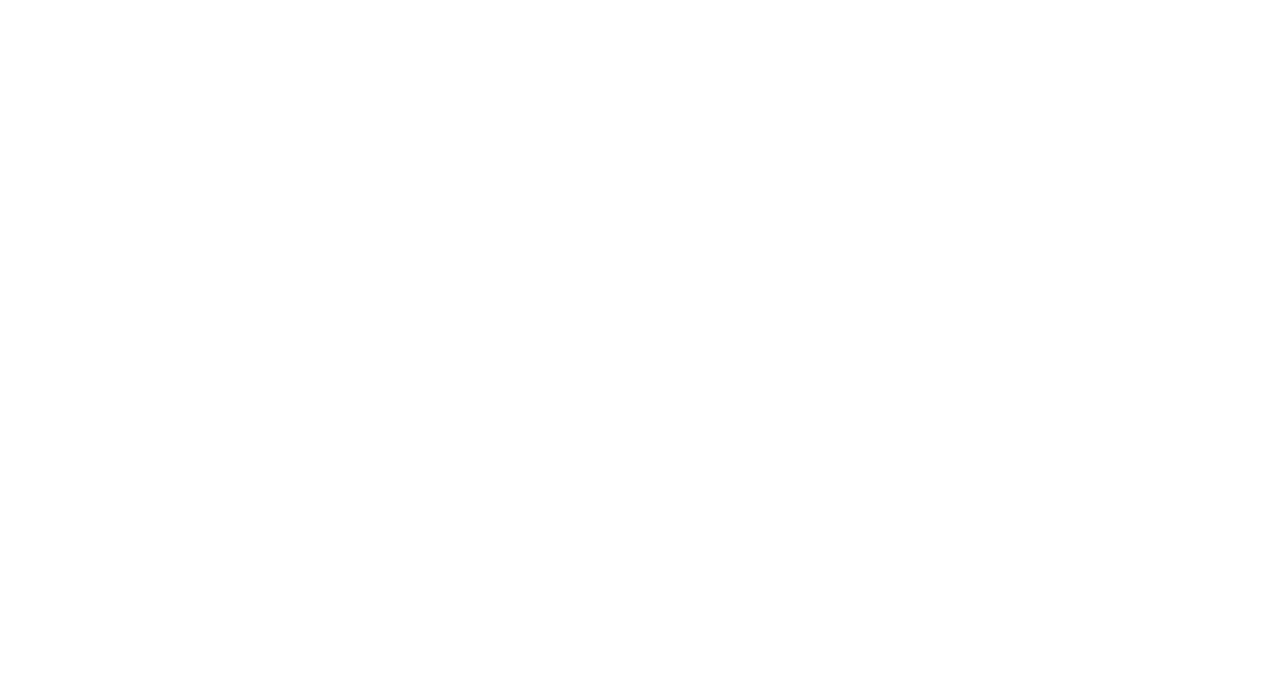
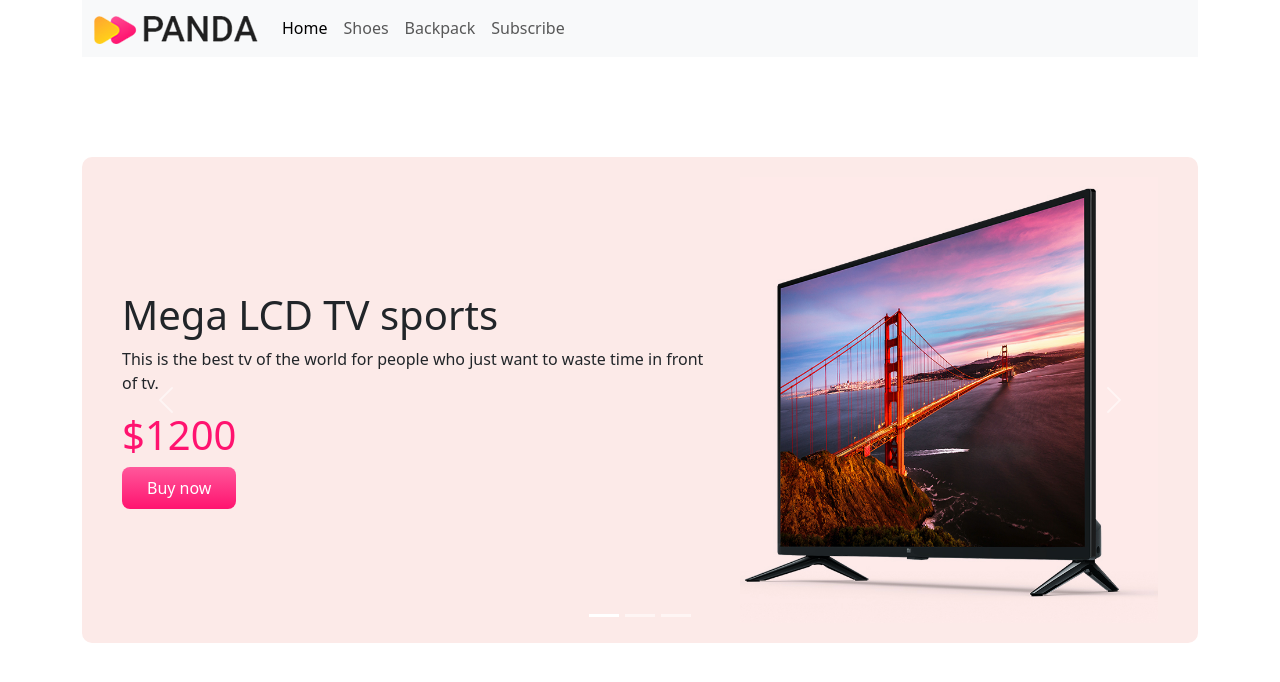
Before and after one commit to mahamudul001/panda-commerce, a plain HTML site: page index.html in a window 1280 px wide. Drawn offline with nearby package versions, Linux system fonts and the light colour scheme.

Commit message:
carousel done

```diff
--- a/index.html
+++ b/index.html
@@ -1,13 +1,104 @@
-<!DOCTYPE html>
+<!doctype html>
 <html lang="en">
   <head>
-  <meta charset="UTF-8">
-  <meta http-equiv="X-UA-Compatible" content="IE=edge">
-  <meta name="viewport" content="width=device-width, initial-scale=1.0">
+    <meta charset="utf-8">
+    <meta name="viewport" content="width=device-width, initial-scale=1">
     <title>Panda-commerce</title>
+    <link href="https://cdn.jsdelivr.net/npm/bootstrap@5.3.0/dist/css/bootstrap.min.css" rel="stylesheet" integrity="sha384-9ndCyUaIbzAi2FUVXJi0CjmCapSmO7SnpJef0486qhLnuZ2cdeRhO02iuK6FUUVM" crossorigin="anonymous">
     <link rel="stylesheet" href="style.css">
   </head>
   <body>
 
+<div class="container">
+  <nav class="navbar navbar-expand-lg bg-body-tertiary">
+    <div class="container-fluid">
+      <a class="navbar-brand" href="#">
+        <img src="images/logo.png" alt="">
+      </a>
+      <button class="navbar-toggler" type="button" data-bs-toggle="collapse" data-bs-target="#navbarNav" aria-controls="navbarNav" aria-expanded="false" aria-label="Toggle navigation">
+        <span class="navbar-toggler-icon"></span>
+      </button>
+      <div class="collapse navbar-collapse" id="navbarNav">
+        <ul class="navbar-nav">
+          <li class="nav-item">
+            <a class="nav-link active" aria-current="page" href="#">Home</a>
+          </li>
+          <li class="nav-item">
+            <a class="nav-link" href="#shoes">Shoes</a>
+          </li>
+          <li class="nav-item">
+            <a class="nav-link" href="#backpack">Backpack</a>
+          </li>
+          <li class="nav-item">
+            <a class="nav-link" href="#subscribe">Subscribe</a>
+          </li>
+        </ul>
+      </div>
+    </div>
+  </nav>
+</div>
+
+<div class="container">
+  <div id="carouselExampleIndicators" class="carousel slide">
+    <div class="carousel-indicators">
+      <button type="button" data-bs-target="#carouselExampleIndicators" data-bs-slide-to="0" class="active" aria-current="true" aria-label="Slide 1"></button>
+      <button type="button" data-bs-target="#carouselExampleIndicators" data-bs-slide-to="1" aria-label="Slide 2"></button>
+      <button type="button" data-bs-target="#carouselExampleIndicators" data-bs-slide-to="2" aria-label="Slide 3"></button>
+    </div>
+    <div class="carousel-inner orange-bg">
+      <div class="carousel-item active">
+        <div class="row align-items-center">
+          <div class="col-md-7">
+            <h1>Mega LCD TV sports</h1>
+            <p>This is the best tv of the world for people who just want to waste time in front of tv.</p>
+            <h1 class="price">$1200</h1>
+            <button class="buy-now-button">Buy now</button>
+          </div>
+          <div class="col-md-5">
+            <img src="images/banner-images/tv.png" class="d-block w-100" alt="...">
+          </div>
+        </div>
+      </div>
+      <div class="carousel-item">
+       <div class="row align-items-center">
+        <div class="col-md-7">
+          <h1>Cool dude Headphone</h1>
+          <p>This is the best headphone of the world for people who just want to waste time in front of headphone.</p>
+          <h1 class="price">$420</h1>
+          <button class="buy-now-button">Buy now</button>
+        </div>
+        <div class="col-md-5">
+          <img src="images/banner-images/headphone.png" class="d-block w-100" alt="...">
+        </div>
+       </div>
+      </div>
+      <div class="carousel-item">
+        <div class="row align-items-center">
+          <div class="col-md-7">
+            <h1>X-BOX for your living Room</h1>
+            <p>This is the best xbox of the world for people who just want to waste time in front of X-BOX.</p>
+            <h1 class="price">$600</h1>
+            <button class="buy-now-button">Buy now</button>
+          </div>
+          <div class="col-md-5">
+            <img src="images/banner-images/xbox.png" class="d-block w-100" alt="...">
+          </div>
+        </div>
+      </div>
+    </div>
+    <button class="carousel-control-prev" type="button" data-bs-target="#carouselExampleIndicators" data-bs-slide="prev">
+      <span class="carousel-control-prev-icon" aria-hidden="true"></span>
+      <span class="visually-hidden">Previous</span>
+    </button>
+    <button class="carousel-control-next" type="button" data-bs-target="#carouselExampleIndicators" data-bs-slide="next">
+      <span class="carousel-control-next-icon" aria-hidden="true"></span>
+      <span class="visually-hidden">Next</span>
+    </button>
+  </div>
+</div>
+
+
+
+    <script src="https://cdn.jsdelivr.net/npm/bootstrap@5.3.0/dist/js/bootstrap.bundle.min.js" integrity="sha384-geWF76RCwLtnZ8qwWowPQNguL3RmwHVBC9FhGdlKrxdiJJigb/j/68SIy3Te4Bkz" crossorigin="anonymous"></script>
   </body>
 </html>
--- a/style.css
+++ b/style.css
@@ -0,0 +1,21 @@
+.container{
+  margin-bottom:100px;
+}
+.orange-bg{
+  background-color:#fceae8;
+  border-radius: 10px;
+}
+.carousel-item{
+  padding:20px 40px;
+}
+.price{
+  color:#ff136f;
+}
+.buy-now-button{
+  background-image:linear-gradient(to bottom, #ff589b 0% , #ff136f 100%);
+  color: #fff;
+  border:none;
+  border-radius: 8px;
+  padding:9px 25px;
+  cursor:pointer;
+}
```
Also changed, not shown: images/bags/bag-2.png (renamed from bags/bag-2.png), images/banner-images/headphone.png (renamed from banner-images/headphone.png), images/banner-images/tv.png (renamed from banner-images/tv.png), images/banner-images/xbox.png (renamed from banner-images/xbox.png), images/categories/bag.png (renamed from categories/bag.png), images/categories/shoes.png (renamed from categories/shoes.png), images/categories/watch.png (renamed from categories/watch.png), images/logo.png (renamed from logo.png), images/shoes/shoe-1.png (renamed from shoes/shoe-1.png), images/shoes/shoe-2.png (renamed from shoes/shoe-2.png), images/shoes/shoe-3.png (added), 6 other files. Lines whose indentation alone changed are shown as unchanged.
